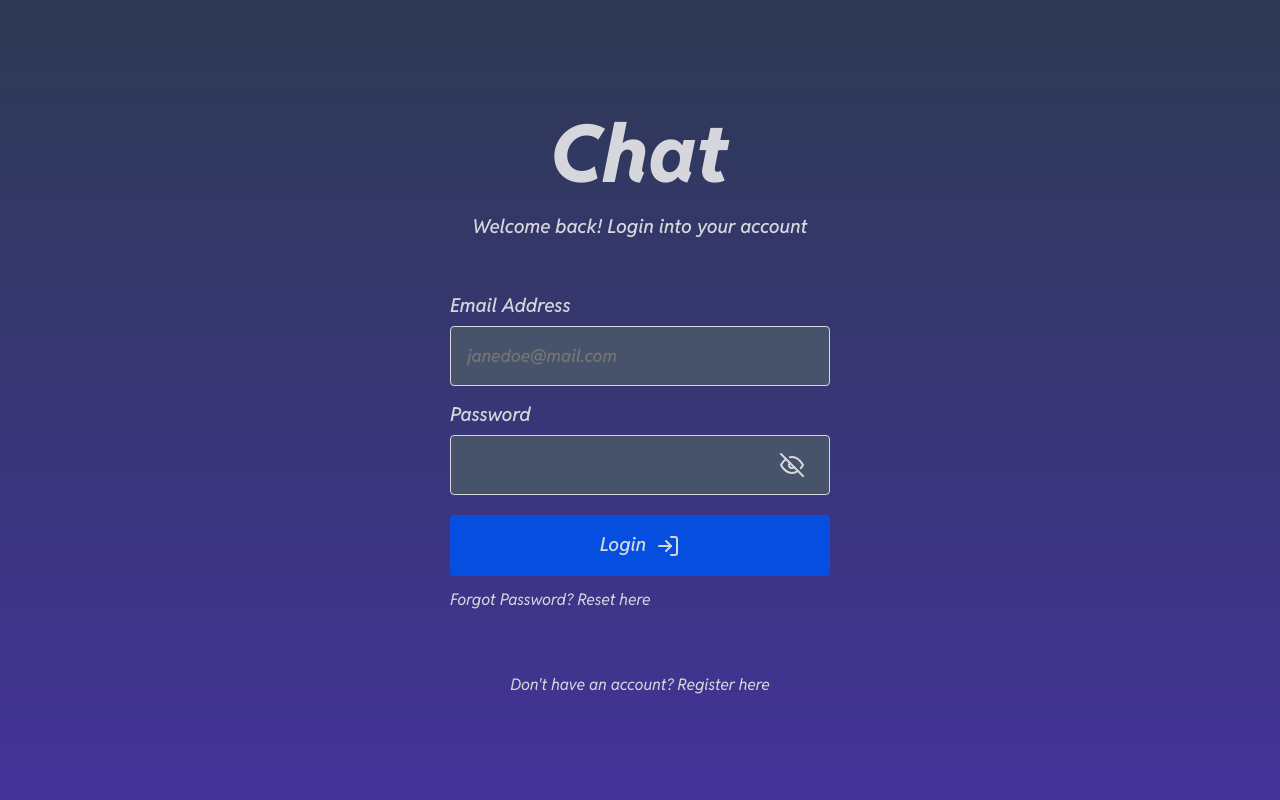
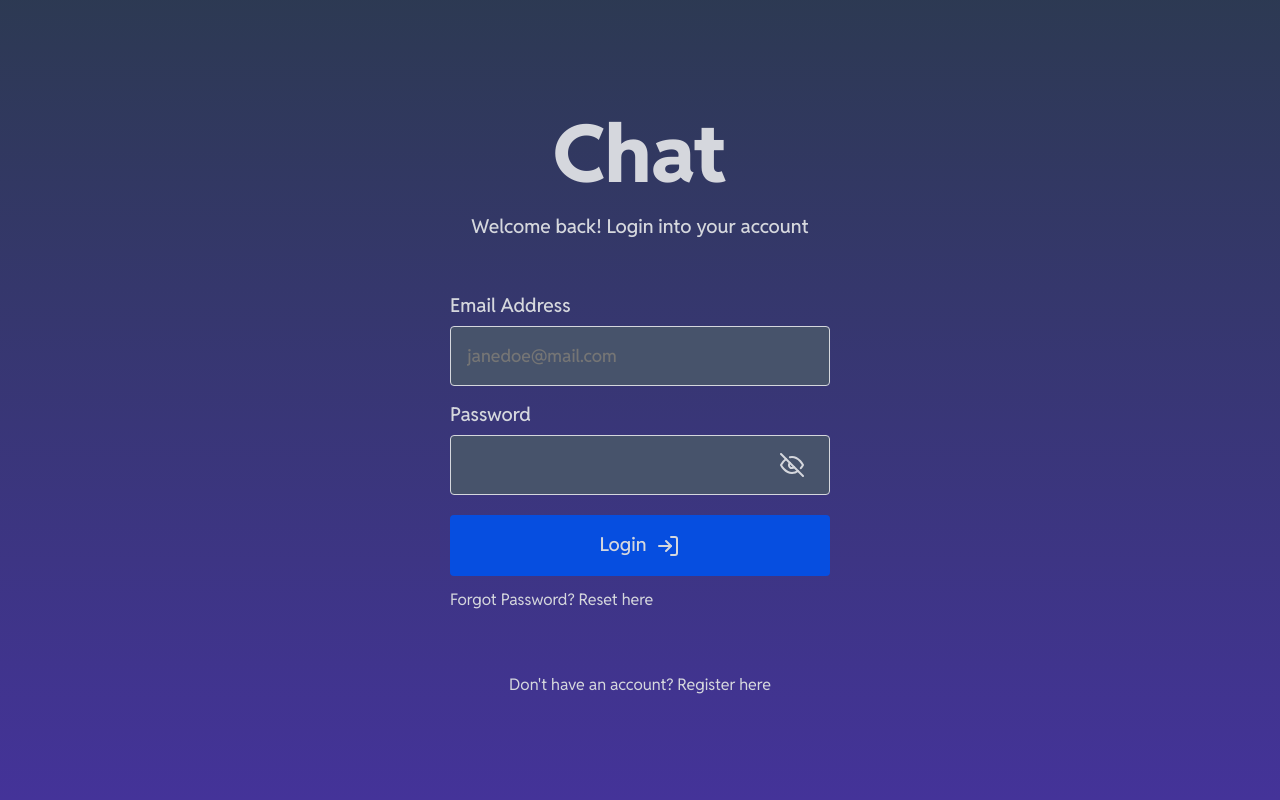
Before and after one commit to ulathincube/messaging-client, a React (Vite) app: page /auth in a window 1280 px wide. Shown: the top 800 px of the page. Built offline with nearby package versions, Linux system fonts and the light colour scheme; no server answers.

Commit message:
Fix: fallback fonts

```diff
--- a/src/index.css
+++ b/src/index.css
@@ -49,7 +49,7 @@
 }
 
 @font-face {
-  font-family: 'Reddit Sans', Helvetica, Arial, sans-serif;
+  font-family: 'Reddit Sans';
   src: url(/fonts/reddit-sans-regular.woff2);
   font-weight: 200 / 900;
   font-style: normal;
@@ -148,7 +148,7 @@ body {
 }
 
 body {
-  font-family: 'Reddit Sans', sans-serif;
+  font-family: 'Reddit Sans', Helvetica, Arial, sans-serif;
   font-weight: var(--font-weight-normal);
   color: var(--black);
   font-size: 1.1rem;
```
